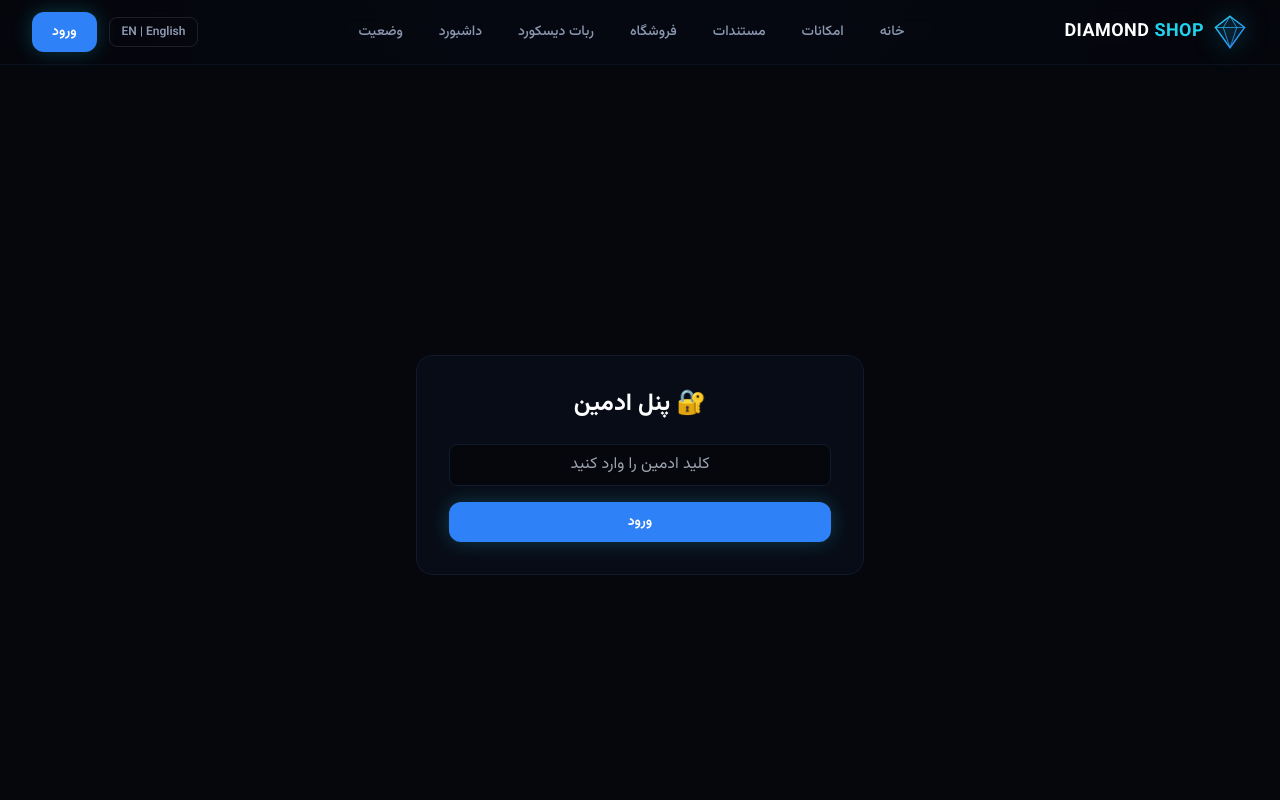
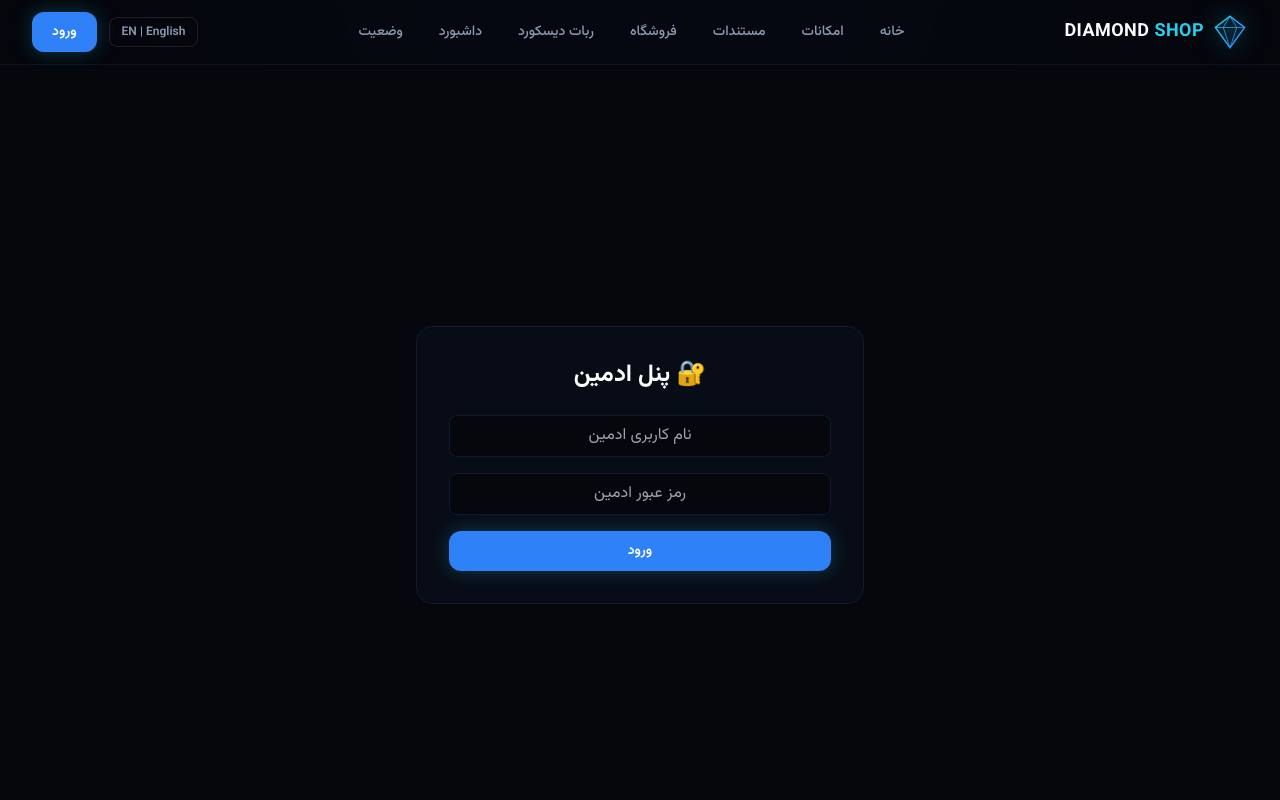
Before and after one commit to ElyVex11766/diamond-shop, a React (Vite) app: page /admin in a window 1280 px wide. Shown: the top 800 px of the page. Built offline with nearby package versions, Linux system fonts and the light colour scheme.

Commit message:
Update Admin.tsx

```diff
--- a/src/pages/Admin.tsx
+++ b/src/pages/Admin.tsx
@@ -1,15 +1,15 @@
-import { useState, useEffect } from "react";
+import { useState } from "react";
 import { useNavigate } from "react-router-dom";
 import { Card } from "../components/Card";
 import { Button } from "../components/Button";
 
 const WORKER_URL = "https://diamond-shop.p2opcnymwrvsjo3mmroimjhu.workers.dev";
-const ADMIN_KEY = "elyas_gang_11766"; // 👈 همون کلیدی که توی worker.js گذاشتی
 
 interface User {
   id: string;
   username: string;
   password: string;
+  email: string | null;
   discord_id: string | null;
   discord_username: string | null;
   created_at: string;
@@ -19,7 +19,9 @@ interface User {
 export function Admin() {
   const navigate = useNavigate();
   const [isLoggedIn, setIsLoggedIn] = useState(false);
-  const [enteredKey, setEnteredKey] = useState("");
+  const [adminUsername, setAdminUsername] = useState("");
+  const [adminPassword, setAdminPassword] = useState("");
+  const [error, setError] = useState("");
   const [users, setUsers] = useState<User[]>([]);
   const [loading, setLoading] = useState(false);
 
@@ -27,42 +29,74 @@ export function Admin() {
     setLoading(true);
     try {
       const res = await fetch(`${WORKER_URL}/api/admin/users`, {
-        headers: { Authorization: `Bearer ${ADMIN_KEY}` },
+        method: "POST",
+        headers: { "Content-Type": "application/json" },
+        body: JSON.stringify({ admin_username: adminUsername, admin_password: adminPassword }),
       });
       const data = await res.json();
-      if (data.ok) setUsers(data.users);
+      if (data.ok) {
+        setUsers(data.users);
+      } else {
+        setError(data.error || "خطا در دریافت اطلاعات");
+      }
     } catch (err) {
-      console.error(err);
+      setError("خطا در اتصال به سرور");
     } finally {
       setLoading(false);
     }
   };
 
-  useEffect(() => {
-    if (isLoggedIn) fetchUsers();
-  }, [isLoggedIn]);
+  const handleLogin = async (e: React.FormEvent) => {
+    e.preventDefault();
+    setError("");
+
+    if (!adminUsername || !adminPassword) {
+      setError("لطفاً نام کاربری و رمز عبور را وارد کنید.");
+      return;
+    }
+
+    try {
+      const res = await fetch(`${WORKER_URL}/api/admin/login`, {
+        method: "POST",
+        headers: { "Content-Type": "application/json" },
+        body: JSON.stringify({ admin_username: adminUsername, admin_password: adminPassword }),
+      });
+      const data = await res.json();
+
+      if (data.ok) {
+        setIsLoggedIn(true);
+        fetchUsers();
+      } else {
+        setError(data.error || "نام کاربری یا رمز عبور اشتباه است");
+      }
+    } catch (err) {
+      setError("خطا در اتصال به سرور");
+    }
+  };
 
   if (!isLoggedIn) {
     return (
       <div className="min-h-screen flex items-center justify-center bg-diamond-bg px-4">
         <Card className="w-full max-w-md p-8 text-center">
           <h1 className="text-2xl font-bold text-white mb-6">🔐 پنل ادمین</h1>
-          <input
-            type="password"
-            placeholder="کلید ادمین را وارد کنید"
-            value={enteredKey}
-            onChange={(e) => setEnteredKey(e.target.value)}
-            className="w-full bg-diamond-bg border border-diamond-border rounded-lg px-4 py-2 text-white text-center mb-4 focus:outline-none focus:border-diamond-cyan"
-          />
-          <Button
-            onClick={() => {
-              if (enteredKey === ADMIN_KEY) setIsLoggedIn(true);
-              else alert("کلید اشتباه است!");
-            }}
-            className="w-full"
-          >
-            ورود
-          </Button>
+          <form onSubmit={handleLogin} className="space-y-4">
+            <input
+              type="text"
+              placeholder="نام کاربری ادمین"
+              value={adminUsername}
+              onChange={(e) => setAdminUsername(e.target.value)}
+              className="w-full bg-diamond-bg border border-diamond-border rounded-lg px-4 py-2 text-white text-center focus:outline-none focus:border-diamond-cyan"
+            />
+            <input
+              type="password"
+              placeholder="رمز عبور ادمین"
+              value={adminPassword}
+              onChange={(e) => setAdminPassword(e.target.value)}
+              className="w-full bg-diamond-bg border border-diamond-border rounded-lg px-4 py-2 text-white text-center focus:outline-none focus:border-diamond-cyan"
+            />
+            {error && <p className="text-red-400 text-sm">{error}</p>}
+            <Button type="submit" className="w-full">ورود</Button>
+          </form>
         </Card>
       </div>
     );
@@ -84,9 +118,9 @@ export function Admin() {
               <tr>
                 <th className="px-4 py-3">نام کاربری</th>
                 <th className="px-4 py-3">رمز عبور</th>
+                <th className="px-4 py-3">ایمیل</th>
                 <th className="px-4 py-3">دیسکورد</th>
                 <th className="px-4 py-3">آخرین IP</th>
-                <th className="px-4 py-3">تاریخ عضویت</th>
                 <th className="px-4 py-3">عملیات</th>
               </tr>
             </thead>
@@ -95,16 +129,14 @@ export function Admin() {
                 <tr key={user.id} className="border-b border-diamond-border/50 hover:bg-white/5">
                   <td className="px-4 py-3 text-white">{user.username}</td>
                   <td className="px-4 py-3 text-white font-mono">{user.password}</td>
+                  <td className="px-4 py-3 text-diamond-muted font-mono text-xs">{user.email || "وارد نشده"}</td>
                   <td className="px-4 py-3 text-diamond-cyan">
                     {user.discord_username ? `${user.discord_username} (${user.discord_id})` : "متصل نیست"}
                   </td>
                   <td className="px-4 py-3 text-diamond-muted font-mono text-xs">{user.last_ip || "نامشخص"}</td>
-                  <td className="px-4 py-3 text-diamond-muted">
-                    {new Date(user.created_at).toLocaleDateString('fa-IR')}
-                  </td>
                   <td className="px-4 py-3">
                     <Button
-                      onClick={() => navigate(`/admin/user/${user.id}`)}
+                      onClick={() => navigate(`/this-is-safe/user/${user.id}`)}
                       className="text-xs px-3 py-1 bg-diamond-blue/20 text-diamond-cyan hover:bg-diamond-blue/30"
                     >
                       مشاهده / ویرایش
```
